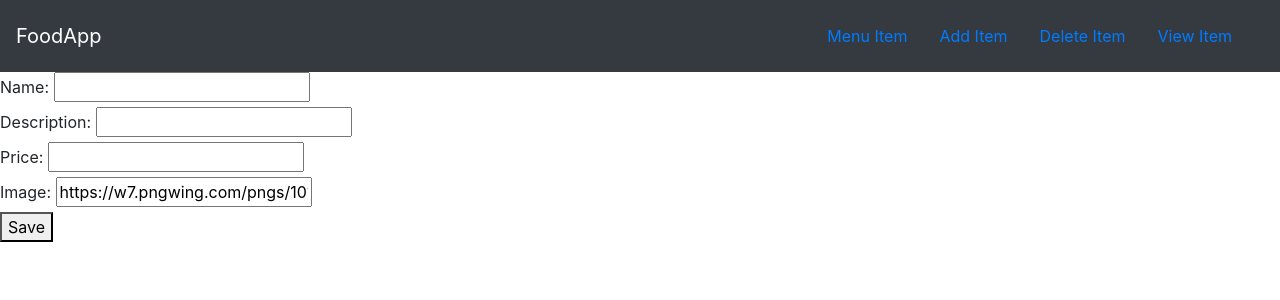
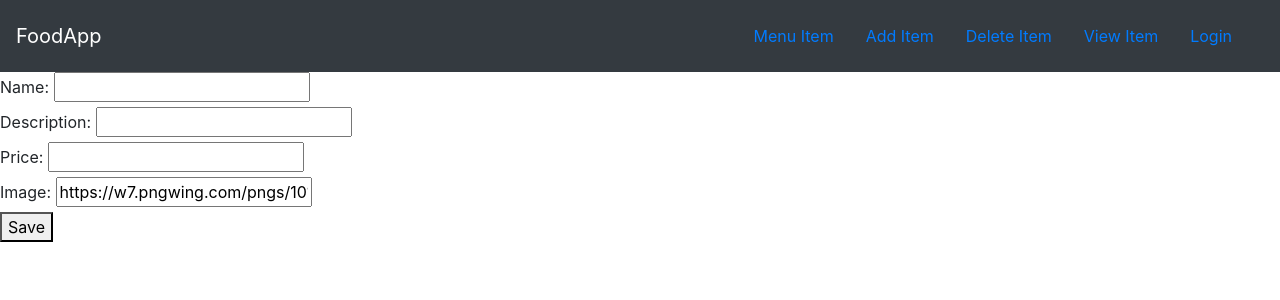
Before and after one commit to tmpoe/django-course, a Django app: page /food/add in a window 1280 px wide. Shown: the top 300 px of the page. Run offline with Django 5.2, Linux system fonts and the light colour scheme.

Commit message:
Add profile

```diff
--- a/food-site/mysite/food/templates/food/base.html
+++ b/food-site/mysite/food/templates/food/base.html
@@ -20,6 +20,12 @@
             <a class="nav-item nav-link" href="{% url 'food:add_item' %}">Add Item</a>
             <a class="nav-item nav-link" href="#">Delete Item</a>
             <a class="nav-item nav-link" href="#">View Item</a>
+            {% if user.is_authenticated %}
+            <a class="nav-item nav-link" href="{% url 'logout' %}">Logout</a>
+            <a class="nav-item nav-link" href="{% url 'profile' %}">Profile</a>
+            {% else %}
+            <a class="nav-item nav-link" href="{% url 'login' %}">Login</a>
+            {% endif %}
         </div>
     </nav>
     {% if messages %}
--- a/food-site/mysite/mysite/settings.py
+++ b/food-site/mysite/mysite/settings.py
@@ -127,3 +127,4 @@ STATIC_URL = 'static/'
 DEFAULT_AUTO_FIELD = 'django.db.models.BigAutoField'
 
 LOGIN_REDIRECT_URL = 'food:index'
+LOGIN_URL = 'login'
--- a/food-site/mysite/mysite/urls.py
+++ b/food-site/mysite/mysite/urls.py
@@ -25,4 +25,5 @@ urlpatterns = [
     path('register/', user_views.register, name='register'),
     path('login/', auth_views.LoginView.as_view(template_name='users/login.html'), name='login'),
     path('logout/', user_views.user_logout, name='logout'),
+    path('profile/', user_views.profile, name='profile'),
 ]
--- /dev/null
+++ b/food-site/mysite/users/templates/users/profile.html
@@ -0,0 +1 @@
+<h1>{{ user.username }}</h1>
```
Also changed, not shown: food-site/mysite/users/views.py (+6 -1 lines).
